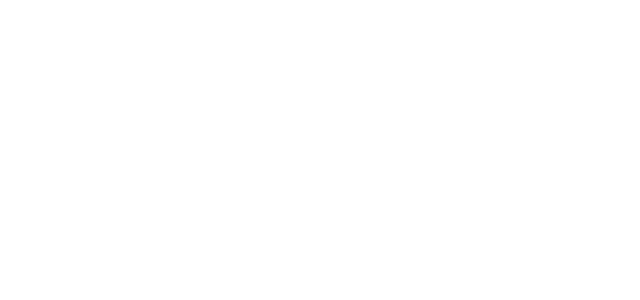
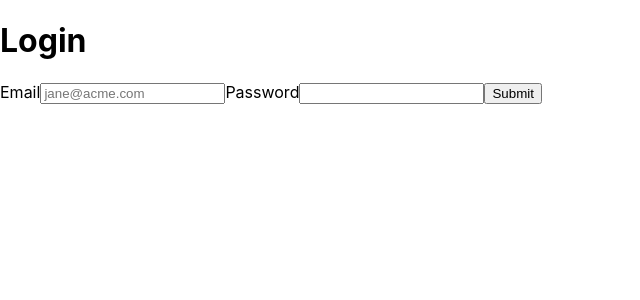
Before and after one commit to LeThiBe/to-do-app, a React (Create React App) app: page /login in a window 1280 px wide. Shown: the top 300 px of the page, without its empty margins (0-640 px from the left). Built offline with nearby package versions, Linux system fonts and the light colour scheme.

Commit message:
build login page use formik

```diff
--- a/package.json
+++ b/package.json
@@ -8,6 +8,7 @@
     "@testing-library/react": "^11.1.0",
     "@testing-library/user-event": "^12.1.10",
     "axios": "^0.21.1",
+    "formik": "^2.2.6",
     "prop-types": "^15.7.2",
     "react": "^17.0.1",
     "react-dom": "^17.0.1",
--- a/src/App.js
+++ b/src/App.js
@@ -6,6 +6,7 @@
 import About from './pages/About';
 import Contact from './pages/Contact';
 import configureStore from "./configureStore";
+import Login from './pages/Login';
 
 const store = configureStore();
 
@@ -15,6 +16,7 @@
       <Provider store={store}>
         <Router>
           <Switch>
+            <Route exact path="/login" component={Login} />
             <Route exact path="/" component={Home} />
             <Route path="/about" component={(props) => (<About number={1}  {...props}/>)} />)}
             <Route path="/contact" component={Contact} />
--- a/src/actions/index.js
+++ b/src/actions/index.js
@@ -5,7 +5,9 @@
 export const {
   getPostData,
   getPostDataSuccess,
+  login,
 } = createActions({
   [ActionTypes.GET_POST_DATA]: (payload) => payload,
   [ActionTypes.GET_POST_DATA_SUCCESS]: (payload) => payload,
+  [ActionTypes.LOGIN]: (payload) => payload,
 })
--- a/src/constants/actionTypes.js
+++ b/src/constants/actionTypes.js
@@ -1,4 +1,5 @@
 export const ActionTypes = {
   GET_POST_DATA: 'GET_POST_DATA',
-  GET_POST_DATA_SUCCESS: 'GET_POST_DATA_SUCCESS'
+  GET_POST_DATA_SUCCESS: 'GET_POST_DATA_SUCCESS',
+  LOGIN: 'LOGIN'
 }
--- /dev/null
+++ b/src/pages/Login/index.jsx
@@ -0,0 +1,78 @@
+import { Formik, Form, Field, ErrorMessage } from 'formik';
+import { connect } from "react-redux";
+import { Redirect } from 'react-router-dom';
+
+import {login as loginAction} from '../../actions';
+
+const Login = (props) => {
+
+const {loginSuccess, errorMessage} = props;
+  if (loginSuccess === true) {
+    return (
+      <Redirect to="/" />
+    );
+  } else {
+    return (
+      <>
+        <h1>Login</h1>
+        <Formik
+          initialValues={{
+            email: '',
+            password: ''
+          }}
+          validate={values => {
+            const errors = {};
+            if (!values.email) {
+              errors.email = 'Required';
+            } else if (
+              !/^[A-Z0-9._%+-]+@[A-Z0-9.-]+\.[A-Z]{2,}$/i.test(values.email)
+            ) {
+              errors.email = 'Invalid email address';
+            }
+
+            return errors;
+          }}
+          onSubmit={(values) => {
+            props.login(values);
+          }}
+        >
+          <Form>
+            {errorMessage ? (
+              <div>{errorMessage}</div>
+            ) : null}
+            <label htmlFor="email">Email</label>
+            <Field
+              display="block"
+              id="email"
+              name="email"
+              placeholder="jane@acme.com"
+              type="email"
+            />
+            <ErrorMessage name="email" component="div" />
+            <label htmlFor="password">Password</label>
+            <Field
+              id="password"
+              type="password"
+              name="password"
+            />
+            <ErrorMessage name="password" component="div" />
+            <button type="submit">Submit</button>
+          </Form>
+        </Formik>
+      </>
+    );
+  }
+}
+
+const mapStateToProps = state => ({
+  loginSuccess: state.loginData.loginSuccess,
+  errorMessage: state.loginData.errorMessage
+});
+
+const mapDispatchToProps = dispatch => ({
+  login: (data) => {
+    dispatch(loginAction(data));
+  },
+});
+
+export default connect(mapStateToProps, mapDispatchToProps)(Login);
--- /dev/null
+++ b/src/reducers/loginReducer.js
@@ -0,0 +1,29 @@
+import {ActionTypes} from '../constants/actionTypes';
+
+export const initialState = [
+  loginSuccess => false,
+  errorMessage => ''
+];
+
+const user = 'le.thi.be@sun-asterisk.com';
+const password = '123456';
+
+const loginReducer = (state = initialState, action) => {
+  switch (action.type) {
+    case ActionTypes.LOGIN:
+      const {payload} = action;
+
+      if ((payload.email === user) && (payload.password === password)) {
+        payload.loginSuccess = true;
+      } else {
+        payload.loginSuccess = false;
+        payload.errorMessage = "The email address or password is incorrect.";
+      }
+
+      return {...state, ...payload};
+    default:
+      return state;
+  }
+};
+
+export default loginReducer;
--- a/src/reducers/rootReducer.js
+++ b/src/reducers/rootReducer.js
@@ -1,6 +1,8 @@
 import {combineReducers} from 'redux';
 import postData from './postReducers';
+import loginData from './loginReducer';
 
 export default combineReducers({
-    postData
+    postData,
+    loginData
 });
```
Also changed, not shown: 1 other file (tests, documents, lock files or other folders).
